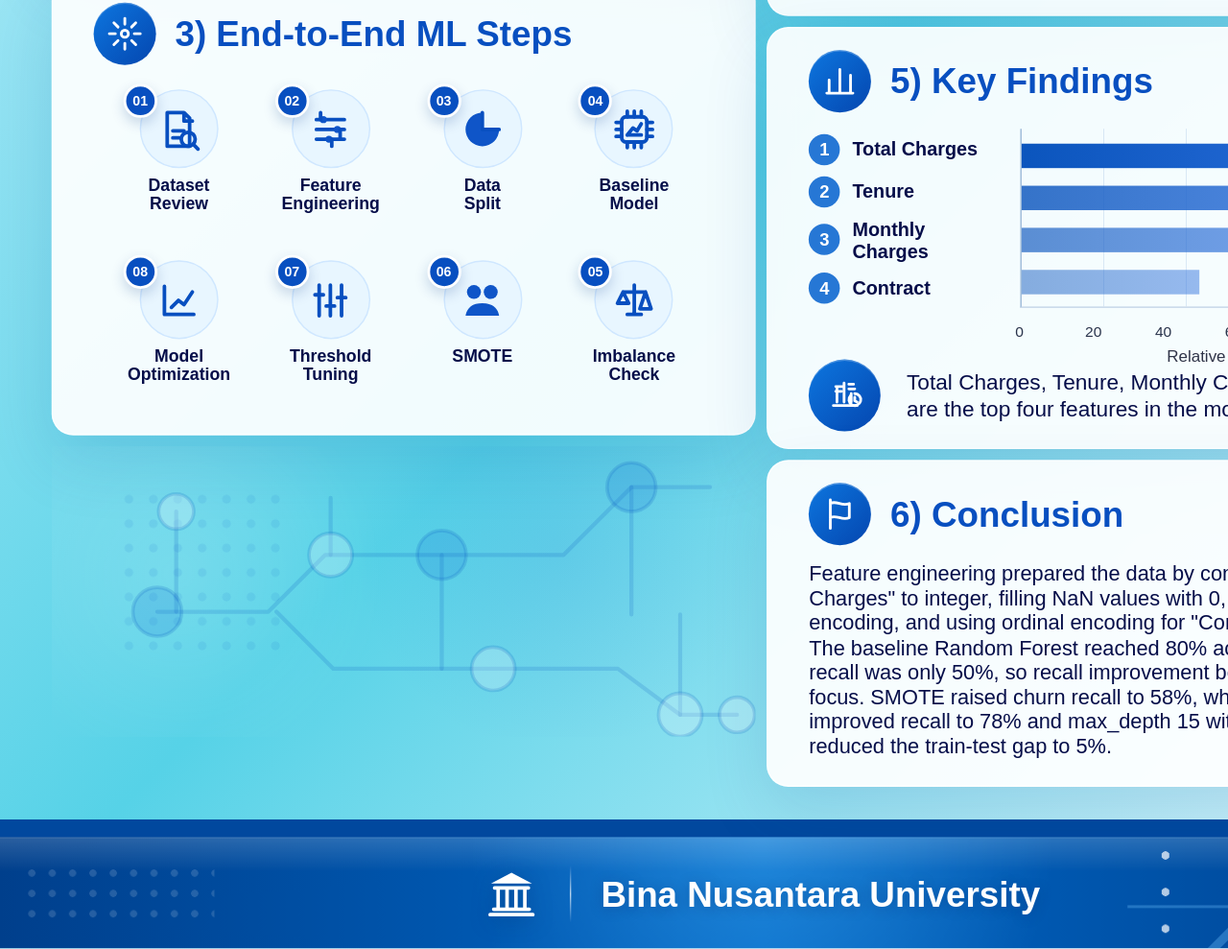
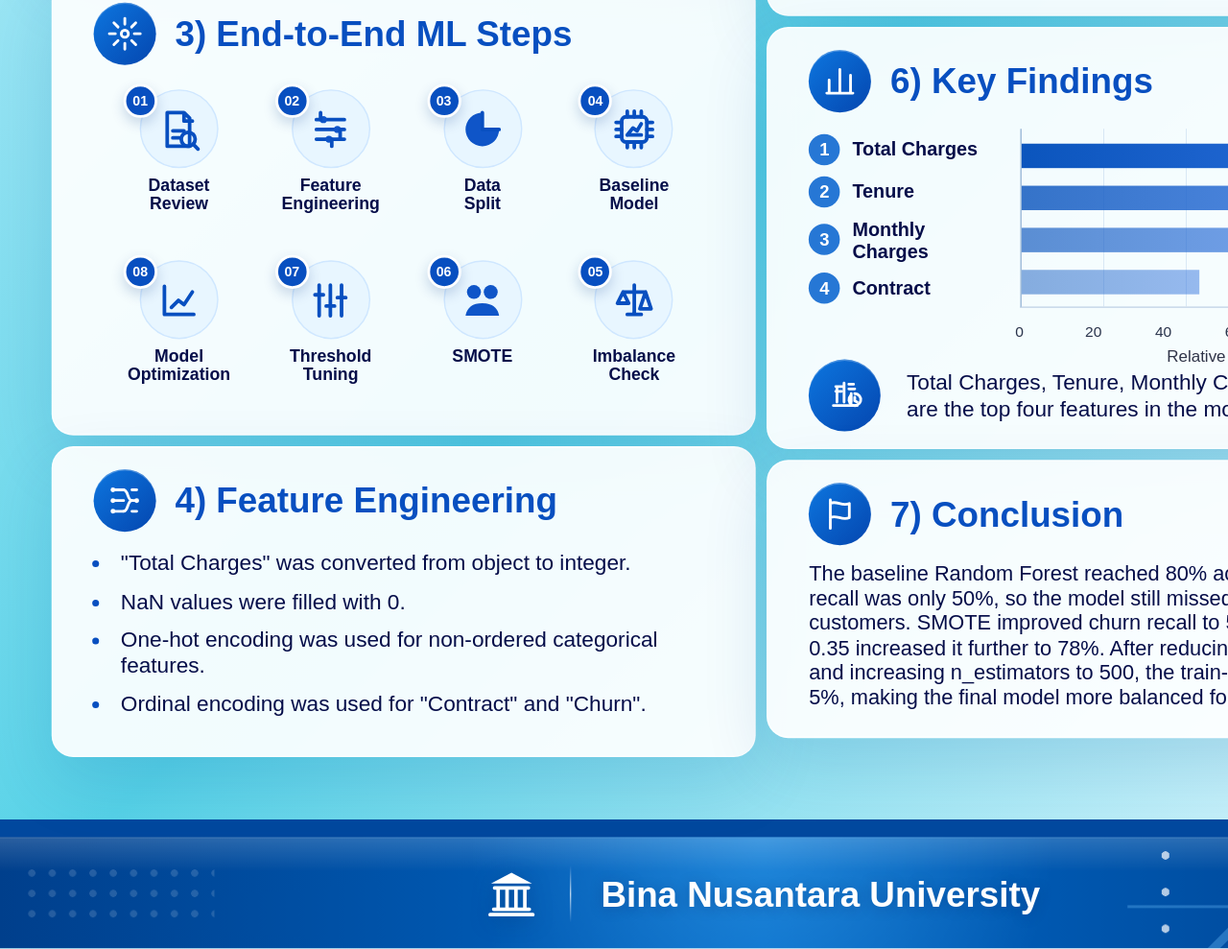
Before and after one commit to AnotherUserU/poster, a plain HTML site: page index.html in a window 1280 px wide. Shown: the part 1256-2245 px from the top of the page at 96% size. Drawn offline with Linux system fonts and the light colour scheme.

Commit message:
Restore feature engineering and refine conclusion

```diff
--- a/index.html
+++ b/index.html
@@ -443,51 +443,23 @@
       display: none;
     }
 
-    .decorative-ml {
-      min-height: 214px;
-      position: relative;
-      overflow: hidden;
-      border-radius: 0;
-      background:
-        radial-gradient(circle at 18% 44%, rgba(255, 255, 255, 0.12), transparent 34%),
-        radial-gradient(circle at 72% 36%, rgba(14, 96, 207, 0.1), transparent 38%);
+    .features ul {
+      margin: 4px 0 0 16px;
+      padding: 0;
     }
 
-    .decorative-ml::before {
-      content: "";
-      position: absolute;
-      left: 48px;
-      top: 30px;
-      width: 128px;
-      height: 128px;
-      background-image: radial-gradient(circle, rgba(10, 90, 200, 0.24) 0 3px, transparent 3.4px);
-      background-size: 18px 18px;
-      opacity: 0.38;
+    .features li {
+      margin: 8px 0;
+      padding-left: 4px;
+      color: var(--navy);
+      font-size: 16px;
+      line-height: 1.16;
+      font-weight: 500;
     }
 
-    .decorative-ml svg {
-      position: absolute;
-      inset: 0;
-      width: 100%;
-      height: 100%;
-    }
-
-    .decor-line {
-      stroke: rgba(7, 83, 190, 0.17);
-      stroke-width: 3;
-      fill: none;
-      stroke-linecap: round;
-      stroke-linejoin: round;
-    }
-
-    .decor-node {
-      fill: rgba(255, 255, 255, 0.22);
-      stroke: rgba(7, 83, 190, 0.18);
-      stroke-width: 2.6;
-    }
-
-    .decor-node.strong {
-      fill: rgba(12, 98, 211, 0.16);
+    .features li::marker {
+      color: var(--blue);
+      font-size: 18px;
     }
 
     .flow-step.down::after {
@@ -1048,20 +1020,20 @@
             </div>
           </article>
 
-          <div class="decorative-ml" aria-hidden="true">
-            <svg viewBox="0 0 520 214">
-              <path class="decor-line" d="M78 122h82l42-42h86M166 122l42 42h118M288 80h90l50-50h58M326 164h92l46 34h42" />
-              <path class="decor-line" d="M92 48v74M206 38v42M288 80v84M428 30v94M464 198v-74" />
-              <circle class="decor-node strong" cx="78" cy="122" r="18" />
-              <circle class="decor-node" cx="206" cy="80" r="16" />
-              <circle class="decor-node strong" cx="288" cy="80" r="18" />
-              <circle class="decor-node" cx="326" cy="164" r="16" />
-              <circle class="decor-node strong" cx="428" cy="30" r="18" />
-              <circle class="decor-node" cx="464" cy="198" r="16" />
-              <circle class="decor-node" cx="92" cy="48" r="13" />
-              <circle class="decor-node" cx="506" cy="198" r="13" />
-            </svg>
-          </div>
+          <article class="card features">
+            <div class="card-heading">
+              <span class="badge">
+                <svg viewBox="0 0 32 32"><path d="M6 7h9M6 16h9M6 25h9M22 7h4M22 16h4M22 25h4" /><path d="M15 7c4 0 3 9 7 9M15 25c4 0 3-9 7-9" /><circle cx="6" cy="7" r="2" fill="white" stroke="none" /><circle cx="6" cy="16" r="2" fill="white" stroke="none" /><circle cx="6" cy="25" r="2" fill="white" stroke="none" /><circle cx="26" cy="16" r="2" fill="white" stroke="none" /></svg>
+              </span>
+              <h2>4) Feature Engineering</h2>
+            </div>
+            <ul>
+              <li>"Total Charges" was converted from object to integer.</li>
+              <li>NaN values were filled with 0.</li>
+              <li>One-hot encoding was used for non-ordered categorical features.</li>
+              <li>Ordinal encoding was used for "Contract" and "Churn".</li>
+            </ul>
+          </article>
 
         </div>
 
@@ -1071,7 +1043,7 @@
               <span class="badge">
                 <svg viewBox="0 0 32 32"><path d="M5 24h22M7 22l6-7 5 4 8-12M23 7h3v3" /></svg>
               </span>
-              <h2>4) Model Results</h2>
+              <h2>5) Model Results</h2>
             </div>
 
             <section class="baseline">
@@ -1142,7 +1114,7 @@
               <span class="badge">
                 <svg viewBox="0 0 32 32"><path d="M7 26V15M16 26V6M25 26V11M5 26h22" /></svg>
               </span>
-              <h2>5) Key Findings</h2>
+              <h2>6) Key Findings</h2>
             </div>
             <div class="finding-chart">
               <div class="rank-list">
@@ -1173,9 +1145,9 @@
               <span class="badge">
                 <svg viewBox="0 0 32 32"><path d="M8 4v24M8 7c5-3 10 3 16 0v12c-6 3-11-3-16 0" /></svg>
               </span>
-              <h2>6) Conclusion</h2>
+              <h2>7) Conclusion</h2>
             </div>
-            <p>Feature engineering prepared the data by converting "Total Charges" to integer, filling NaN values with 0, applying one-hot encoding, and using ordinal encoding for "Contract" and "Churn". The baseline Random Forest reached 80% accuracy, but churn recall was only 50%, so recall improvement became the main focus. SMOTE raised churn recall to 58%, while threshold &gt; 0.35 improved recall to 78% and max_depth 15 with 500 estimators reduced the train-test gap to 5%.</p>
+            <p>The baseline Random Forest reached 80% accuracy, but churn recall was only 50%, so the model still missed many churn customers. SMOTE improved churn recall to 58%, and threshold &gt; 0.35 increased it further to 78%. After reducing max_depth to 15 and increasing n_estimators to 500, the train-test gap decreased to 5%, making the final model more balanced for churn detection.</p>
           </article>
         </div>
       </section>
```
Also changed, not shown: poster.html (+31 -59 lines).
